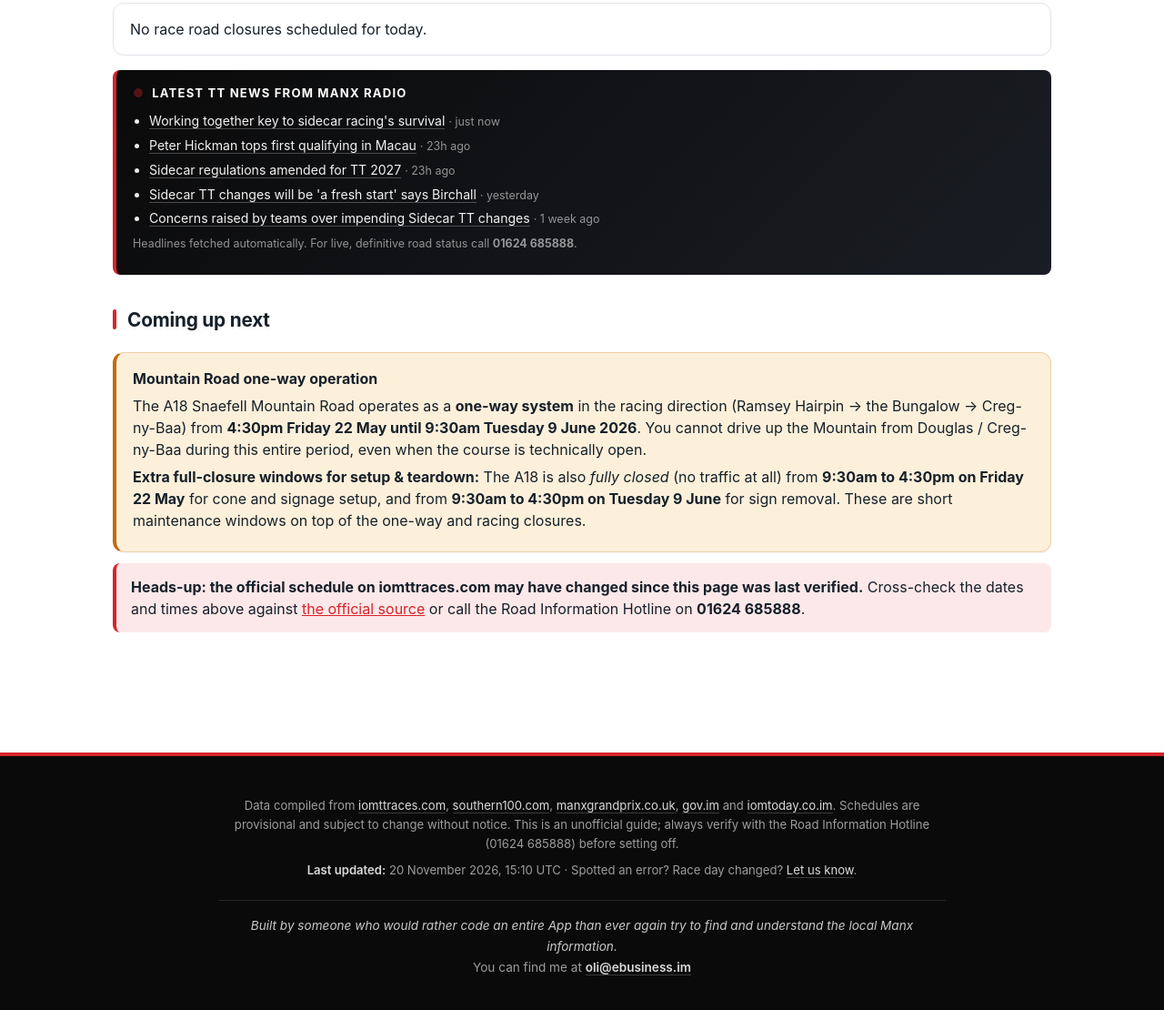
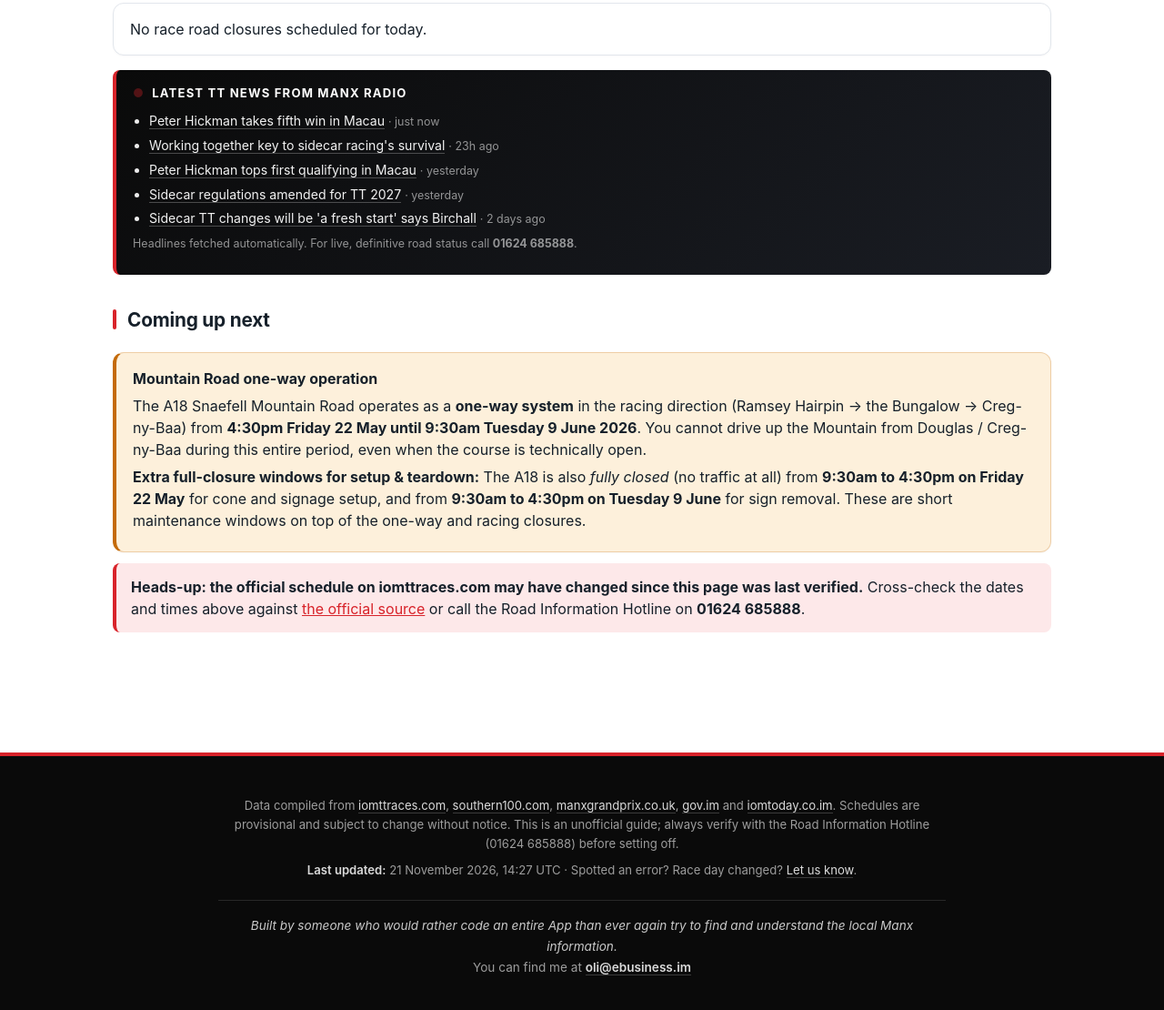
Before and after one commit to Lordofmann/iom-road-closures, a plain HTML site: page index.html in a window 1280 px wide. Shown: the part 472-1582 px from the top of the page at 91% size. Drawn offline with Linux system fonts and the light colour scheme.

Commit message:
Auto-update: news + timestamp 2026-11-21 14:27 UTC

```diff
--- a/data/alerts.json
+++ b/data/alerts.json
@@ -1,4 +1,4 @@
 {
-  "last_fetch": "2026-11-20T15:10:58Z",
+  "last_fetch": "2026-11-21T14:27:51Z",
   "items": []
 }
--- a/data/schedule-tt-parsed.json
+++ b/data/schedule-tt-parsed.json
@@ -1,5 +1,5 @@
 {
-  "fetched_at": "2026-11-20T15:10:58Z",
+  "fetched_at": "2026-11-21T14:27:51Z",
   "source_url": "https://www.iomttraces.com/racing/page/schedule/",
   "parser_version": "1.0",
   "year_detected": 2027,
@@ -20,7 +20,7 @@
   "validation": {
     "status": "rejected",
     "reasons": [
-      "parsed dates (2027-05-31 - 2027-06-12) span the wrong year for today (2026-11-20)"
+      "parsed dates (2027-05-31 - 2027-06-12) span the wrong year for today (2026-11-21)"
     ],
     "diff_summary": {
       "entries_parsed": 13,
--- a/index.html
+++ b/index.html
@@ -739,11 +739,11 @@
 <div class="auto-news">
 <h3>Latest TT news from Manx Radio</h3>
 <ul>
-<li><a href="https://www.manxradio.com/news/isle-of-man-news/working-together-key-to-sidecar-racings-survival/" target="_blank" rel="noopener">Working together key to sidecar racing's survival</a> <span class="meta">&middot; just now</span></li>
-<li><a href="https://www.manxradio.com/news/isle-of-man-sport/peter-hickman-tops-first-qualifying-in-macau/" target="_blank" rel="noopener">Peter Hickman tops first qualifying in Macau</a> <span class="meta">&middot; 23h ago</span></li>
-<li><a href="https://www.manxradio.com/news/isle-of-man-sport/sidecar-regulations-amended-for-tt-2027/" target="_blank" rel="noopener">Sidecar regulations amended for TT 2027</a> <span class="meta">&middot; 23h ago</span></li>
-<li><a href="https://www.manxradio.com/news/isle-of-man-sport/sidecar-tt-changes-will-be-a-fresh-start-says-birchall/" target="_blank" rel="noopener">Sidecar TT changes will be 'a fresh start' says Birchall</a> <span class="meta">&middot; yesterday</span></li>
-<li><a href="https://www.manxradio.com/news/isle-of-man-sport/concerns-raised-by-teams-over-impending-sidecar-tt-changes/" target="_blank" rel="noopener">Concerns raised by teams over impending Sidecar TT changes</a> <span class="meta">&middot; 1 week ago</span></li>
+<li><a href="https://www.manxradio.com/news/isle-of-man-sport/peter-hickman-takes-fifth-win-in-macau/" target="_blank" rel="noopener">Peter Hickman takes fifth win in Macau</a> <span class="meta">&middot; just now</span></li>
+<li><a href="https://www.manxradio.com/news/isle-of-man-news/working-together-key-to-sidecar-racings-survival/" target="_blank" rel="noopener">Working together key to sidecar racing's survival</a> <span class="meta">&middot; 23h ago</span></li>
+<li><a href="https://www.manxradio.com/news/isle-of-man-sport/peter-hickman-tops-first-qualifying-in-macau/" target="_blank" rel="noopener">Peter Hickman tops first qualifying in Macau</a> <span class="meta">&middot; yesterday</span></li>
+<li><a href="https://www.manxradio.com/news/isle-of-man-sport/sidecar-regulations-amended-for-tt-2027/" target="_blank" rel="noopener">Sidecar regulations amended for TT 2027</a> <span class="meta">&middot; yesterday</span></li>
+<li><a href="https://www.manxradio.com/news/isle-of-man-sport/sidecar-tt-changes-will-be-a-fresh-start-says-birchall/" target="_blank" rel="noopener">Sidecar TT changes will be 'a fresh start' says Birchall</a> <span class="meta">&middot; 2 days ago</span></li>
 </ul>
 <p class="meta" style="margin-top:8px;">Headlines fetched automatically. For live, definitive road status call <strong>01624&nbsp;685888</strong>.</p>
 </div>
@@ -946,7 +946,7 @@
 
 <footer class="footer">
   <p>Data compiled from <a href="https://www.iomttraces.com/racing/page/schedule/" target="_blank" rel="noopener">iomttraces.com</a>, <a href="https://southern100.com/" target="_blank" rel="noopener">southern100.com</a>, <a href="https://manxgrandprix.co.uk/" target="_blank" rel="noopener">manxgrandprix.co.uk</a>, <a href="https://www.gov.im/about-the-government/departments/infrastructure/highway-services/upcoming-roadworks-and-events-on-roads/" target="_blank" rel="noopener">gov.im</a> and <a href="https://www.iomtoday.co.im/topic/tt" target="_blank" rel="noopener">iomtoday.co.im</a>. Schedules are provisional and subject to change without notice. This is an unofficial guide; always verify with the Road Information Hotline (01624&nbsp;685888) before setting off.</p>
-  <p><strong>Last updated:</strong> <span id="last-updated"><!-- LAST_UPDATED -->20 November 2026, 15:10 UTC<!-- /LAST_UPDATED --></span> &middot; Spotted an error? Race day changed? <a href="mailto:lordofmann@gmail.com?subject=IoM road closures correction">Let us know</a>.</p>
+  <p><strong>Last updated:</strong> <span id="last-updated"><!-- LAST_UPDATED -->21 November 2026, 14:27 UTC<!-- /LAST_UPDATED --></span> &middot; Spotted an error? Race day changed? <a href="mailto:lordofmann@gmail.com?subject=IoM road closures correction">Let us know</a>.</p>
   <p class="credit">
     <em>Built by someone who would rather code an entire App than ever again try to find and understand the local Manx information.</em><br>
     You can find me at <a href="mailto:oli@ebusiness.im">oli@ebusiness.im</a>
```
Also changed, not shown: data/news.json (+7 -1 lines).
